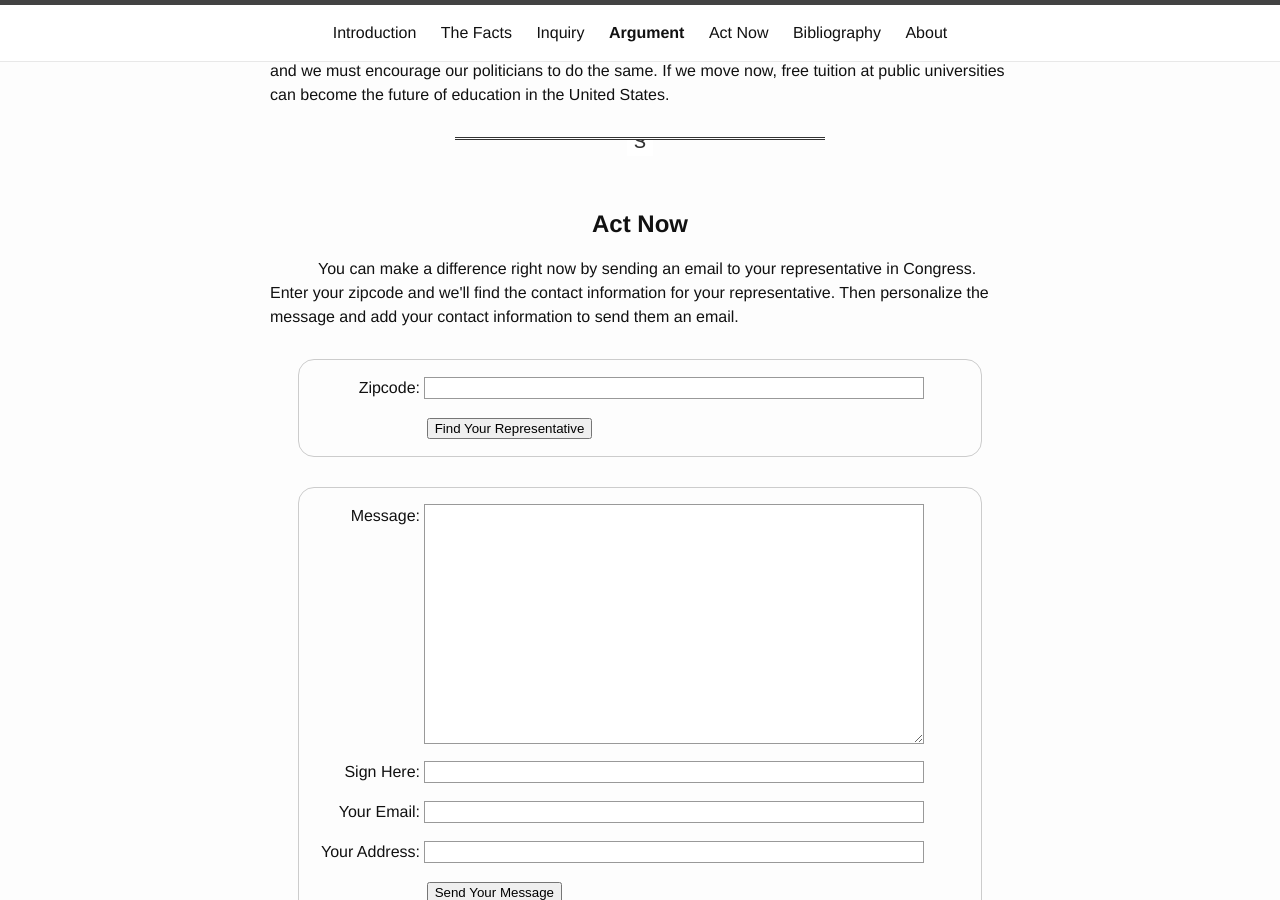
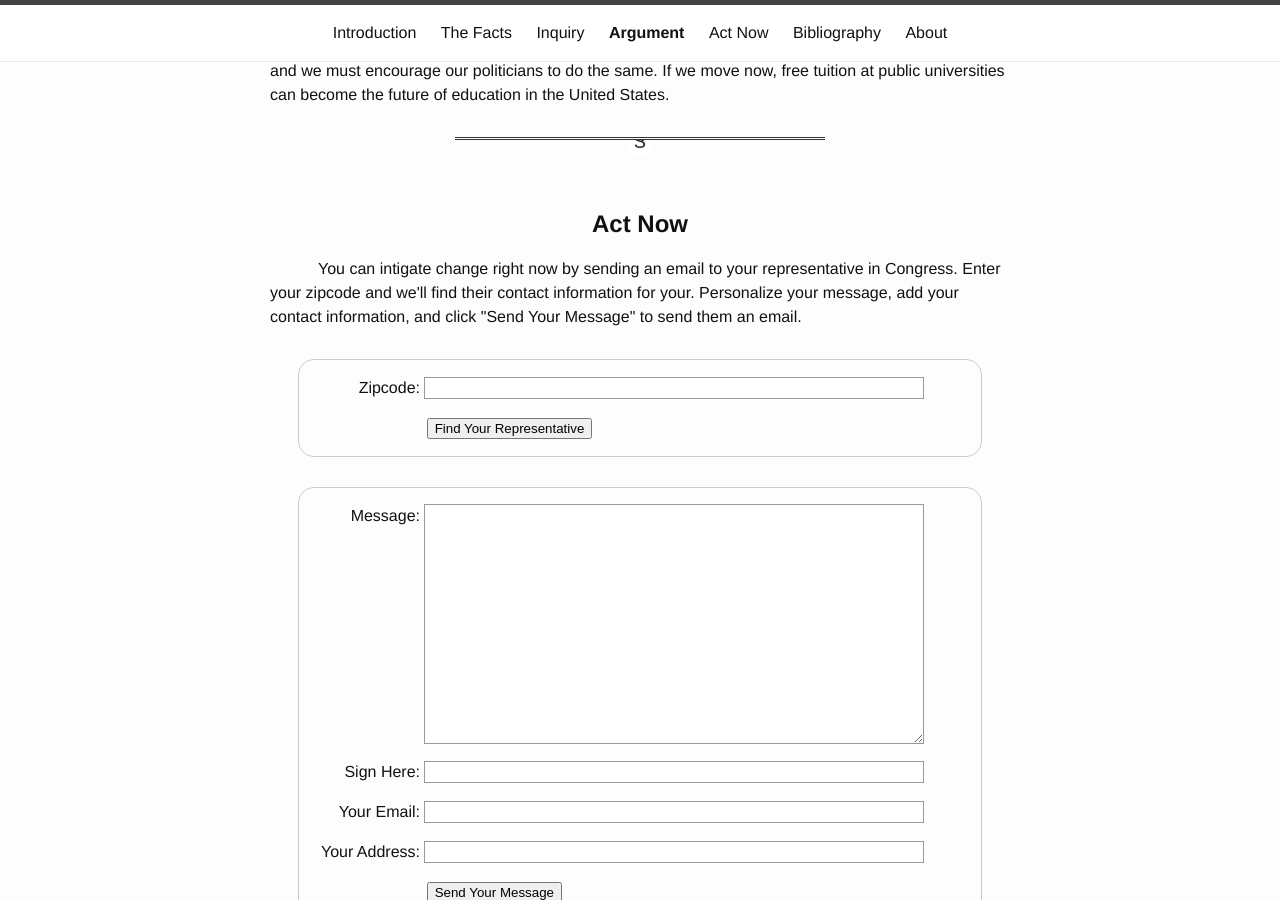
Before and after one commit to AntCas/antcas.github.io, a Jekyll site: the page built from education/index.html, in a window 1280 px wide and 900 px high, scrolled down 12070 px. Built offline with Jekyll 4.4.1, drawn with Linux system fonts in a browser that asks for light colours; nearby versions of some CDN libraries.

Commit message:
edit explanation

```diff
--- a/_includes/_actnow.html
+++ b/_includes/_actnow.html
@@ -1,7 +1,7 @@
 <!-- Act Now -->
 <section id="actnow">
     <h2>Act Now</h2>
-	<p>You can make a difference right now by sending an email to your representative in Congress. Enter your zipcode and we'll find the contact information for your representative. Then personalize the message and add your contact information to send them an email.</p>
+	<p>You can intigate change right now by sending an email to your representative in Congress. Enter your zipcode and we'll find their contact information for your. Personalize your message, add your contact information, and click "Send Your Message" to send them an email.</p>
 	<form id="findzip" method="post">
 		<div>
 			<label for="zip">Zipcode:</label>
```
